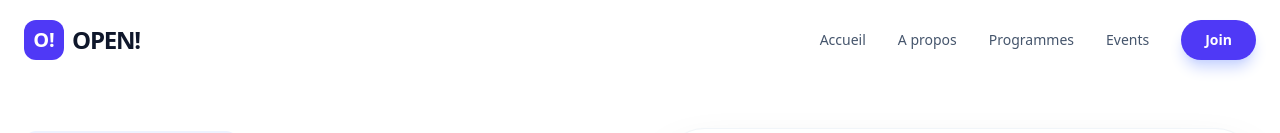
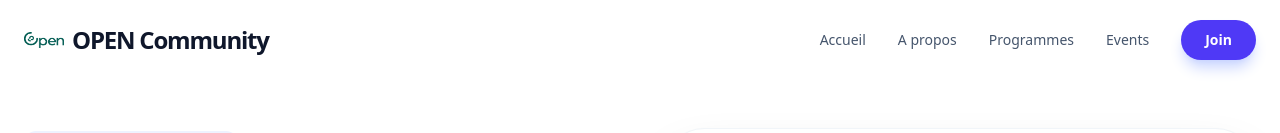
Before and after one commit to achdp07/Open-Community, a React (Vite) app: page / in a window 1280 px wide. Shown: the top 133 px of the page. Built offline with nearby package versions, Linux system fonts and the light colour scheme.

Commit message:
Added logo image

```diff
--- a/src/App.tsx
+++ b/src/App.tsx
@@ -24,6 +24,7 @@ import {
   Lightbulb
 } from 'lucide-react';
 import { motion, AnimatePresence } from 'motion/react';
+import logo from './images/Logo vert.png';
 
 const Navbar = () => {
   const [isOpen, setIsOpen] = useState(false);
@@ -46,8 +47,10 @@ const Navbar = () => {
     <nav className={`fixed w-full z-50 transition-all duration-300 ${scrolled ? 'bg-white/80 backdrop-blur-md shadow-sm py-3' : 'bg-transparent py-5'}`}>
       <div className="max-w-7xl mx-auto px-6 flex justify-between items-center">
         <div className="flex items-center gap-2">
-          <div className="w-10 h-10 bg-indigo-600 rounded-xl flex items-center justify-center text-white font-bold text-xl">O!</div>
-          <span className="text-2xl font-bold tracking-tighter text-slate-900">OPEN!</span>
+          <div className="w-10 h-10 flex items-center justify-center">
+            <img src={logo} alt="Logo" className="w-10 h-10 object-contain" />
+          </div>
+          <span className="text-2xl font-bold tracking-tighter text-slate-900">OPEN Community</span>
         </div>
 
         {/* Desktop Nav */}
```
Also changed, not shown: src/images/Logo vert.png (added), 1 other file (tests, documents, lock files or other folders).
